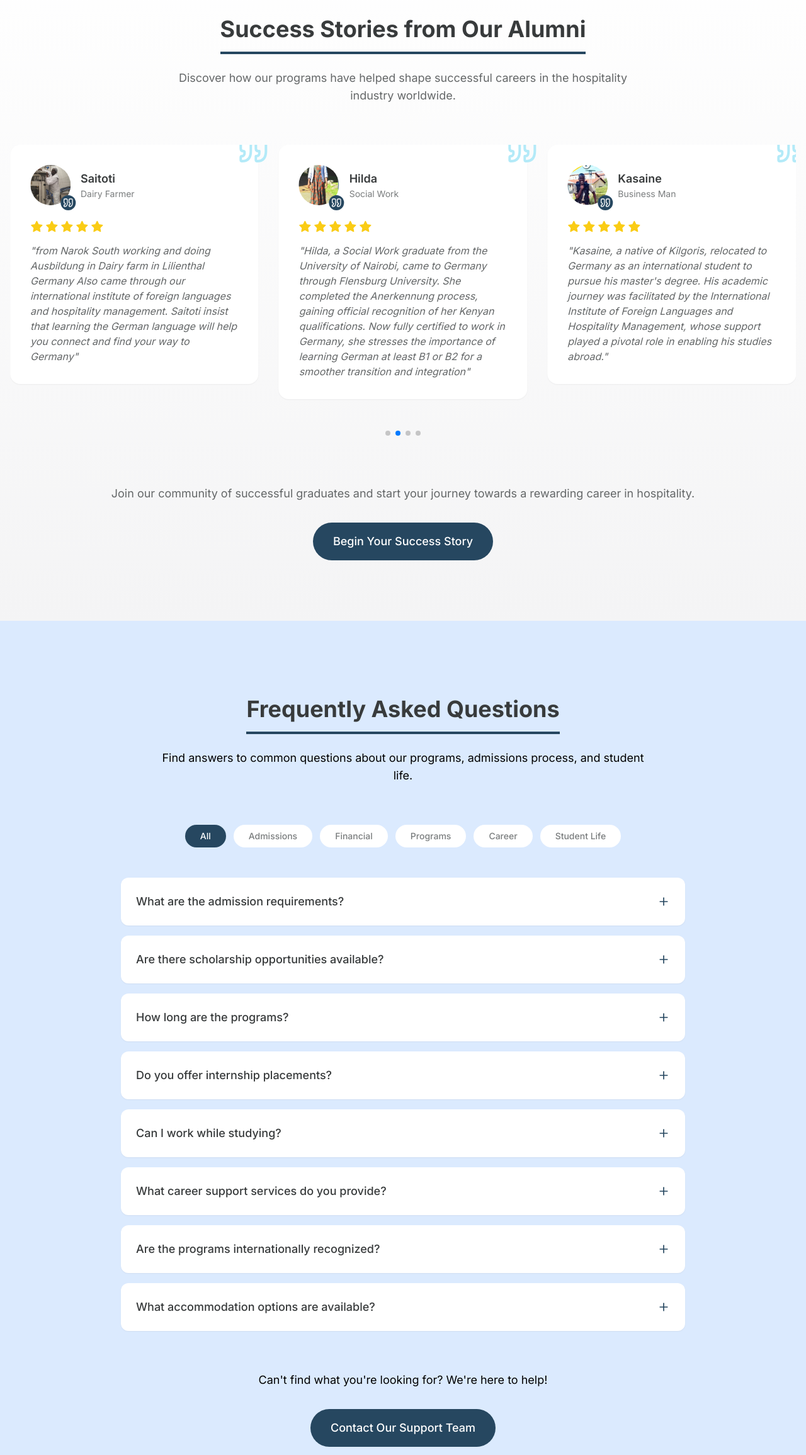
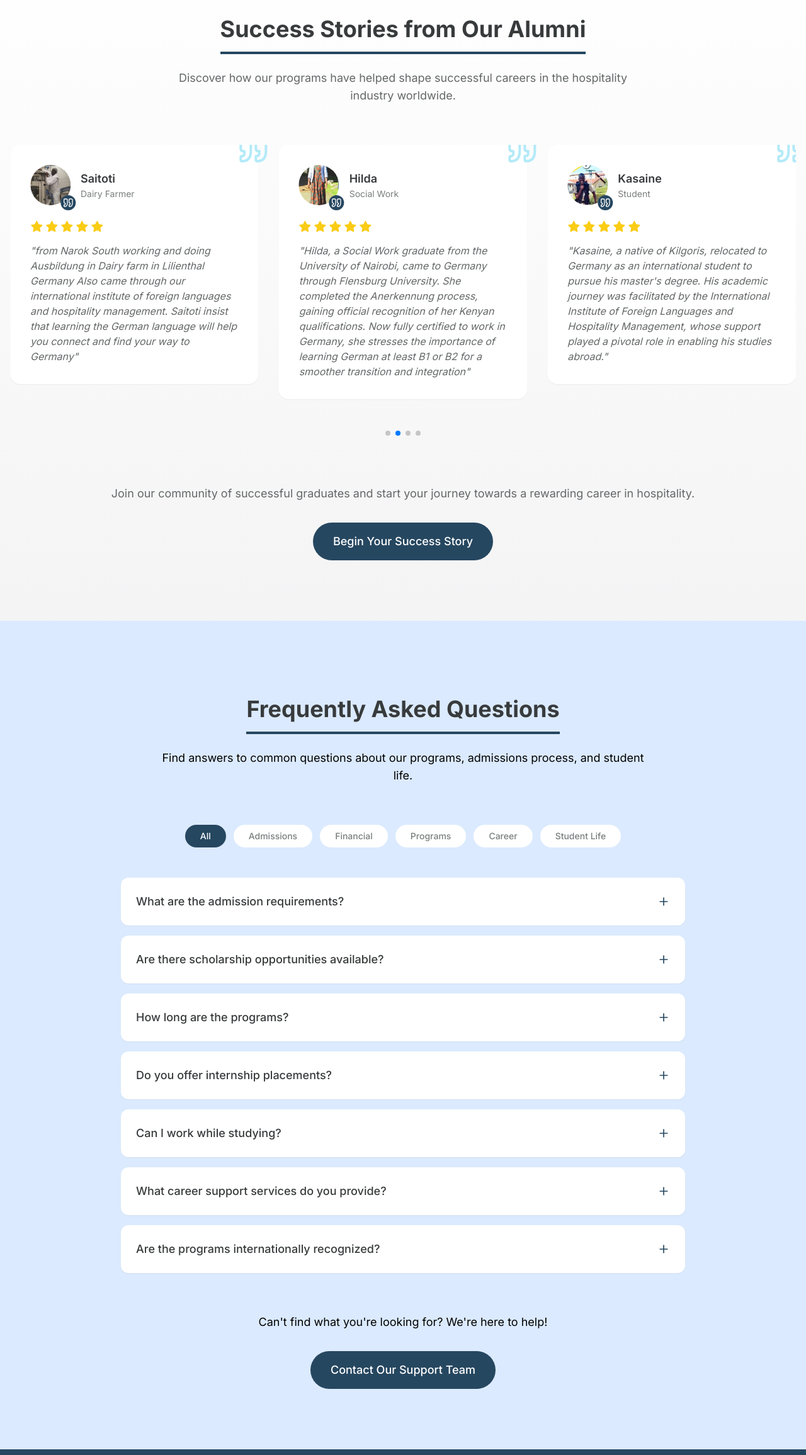
Before and after one commit to Mwangea/German-institute-FLH, a React (Vite) app: page / in a window 1280 px wide. Shown: the part 5640-7951 px from the top of the page at 63% size. Built offline with nearby package versions, Linux system fonts and the light colour scheme; no server answers.

Commit message:
fix some bugs

```diff
--- a/src/Components/FAQSection.tsx
+++ b/src/Components/FAQSection.tsx
@@ -43,11 +43,7 @@ const faqs: FAQItem[] = [
     answer: "Yes, our programs are accredited by leading international hospitality education bodies. Our qualifications are recognized by major hotel chains, restaurants, and tourism organizations worldwide.",
     category: "Programs"
   },
-  {
-    question: "What accommodation options are available?",
-    answer: "We assist students in finding suitable accommodation through our housing office. Options include on-campus dormitories, shared apartments, homestays, and private rentals. All accommodations are carefully vetted to ensure quality and safety.",
-    category: "Student Life"
-  }
+
 ];
 
 const FAQSection: React.FC = () => {
--- a/src/Components/TestimonialSection.tsx
+++ b/src/Components/TestimonialSection.tsx
@@ -42,7 +42,7 @@ const testimonials: Testimonial[] = [
   {
     id: 4,
     name: "Kasaine",
-    role: "Business Man",
+    role: " Student",
     image: "user4.png",
     content: "Kasaine, a native of Kilgoris, relocated to Germany as an international student to pursue his master's degree. His academic journey was facilitated by the International Institute of Foreign Languages and Hospitality Management, whose support played a pivotal role in enabling his studies abroad.",
     rating: 5
@@ -50,7 +50,7 @@ const testimonials: Testimonial[] = [
   {
     id: 5,
     name: "Damaris",
-    role: "Luxury Resort Manager",
+    role: "Student",
     image: "user5.png",
     content: "Damaris, from Narok South, is currently studying at Flensburg University in Germany. Her journey was made possible through the support of the International Institute of Foreign Languages and Hospitality Management, which provided her with essential German language training required for university admission. This foundation enabled her to pursue her dream of earning a master’s degree and continuing on her path toward a successful career.",
     rating: 5
```
